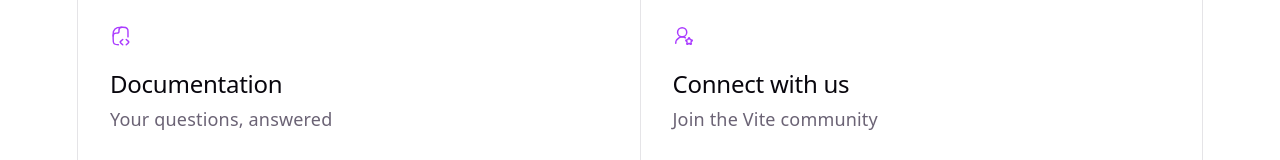
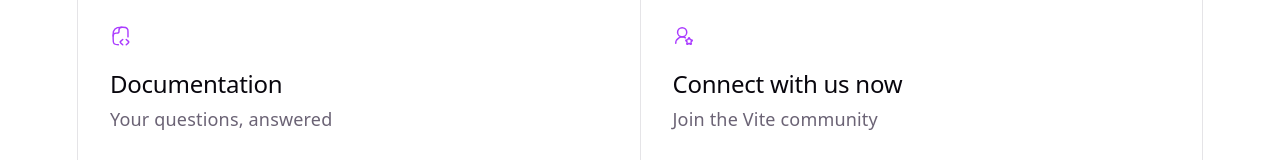
Before and after one commit to MIDHULA177/aws-cicd2, a React (Vite) app: page / in a window 1280 px wide. Shown: the part 477-637 px from the top of the page. Built offline with nearby package versions, Linux system fonts and the light colour scheme.

Commit message:
Update App.jsx

```diff
--- a/src/App.jsx
+++ b/src/App.jsx
@@ -53,7 +53,7 @@ function App() {
           <svg className="icon" role="presentation" aria-hidden="true">
             <use href="/icons.svg#social-icon"></use>
           </svg>
-          <h2>Connect with us</h2>
+          <h2>Connect with us now</h2>
           <p>Join the Vite community</p>
           <ul>
             <li>
```
